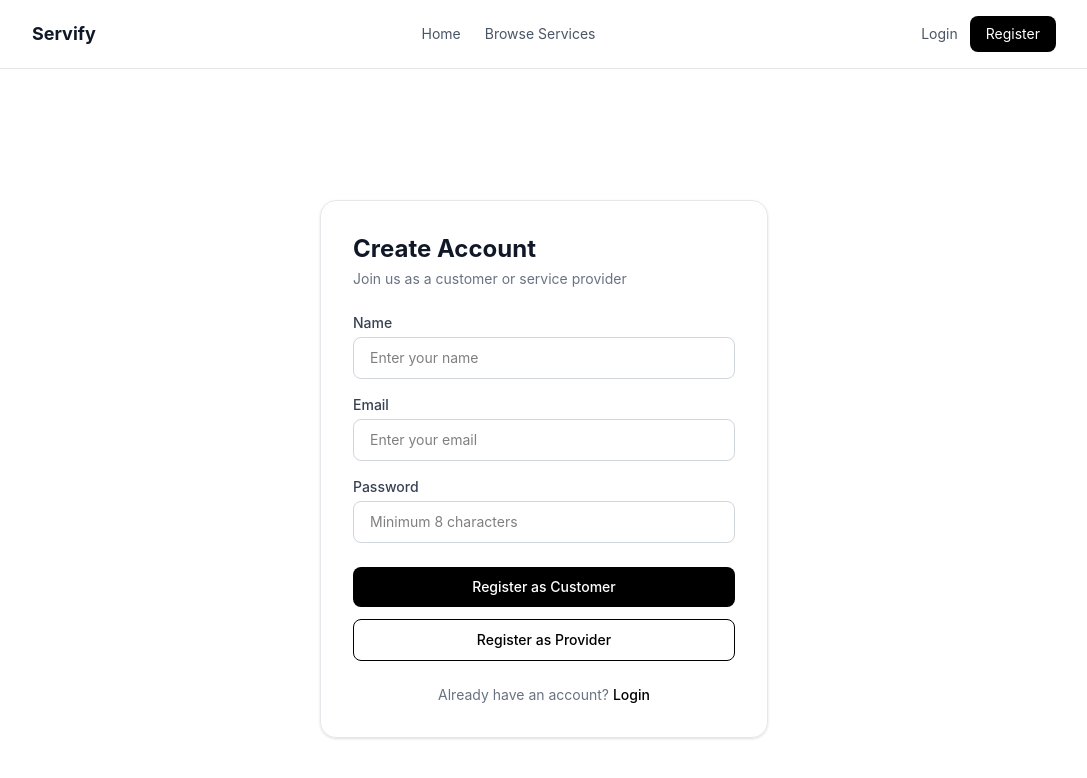
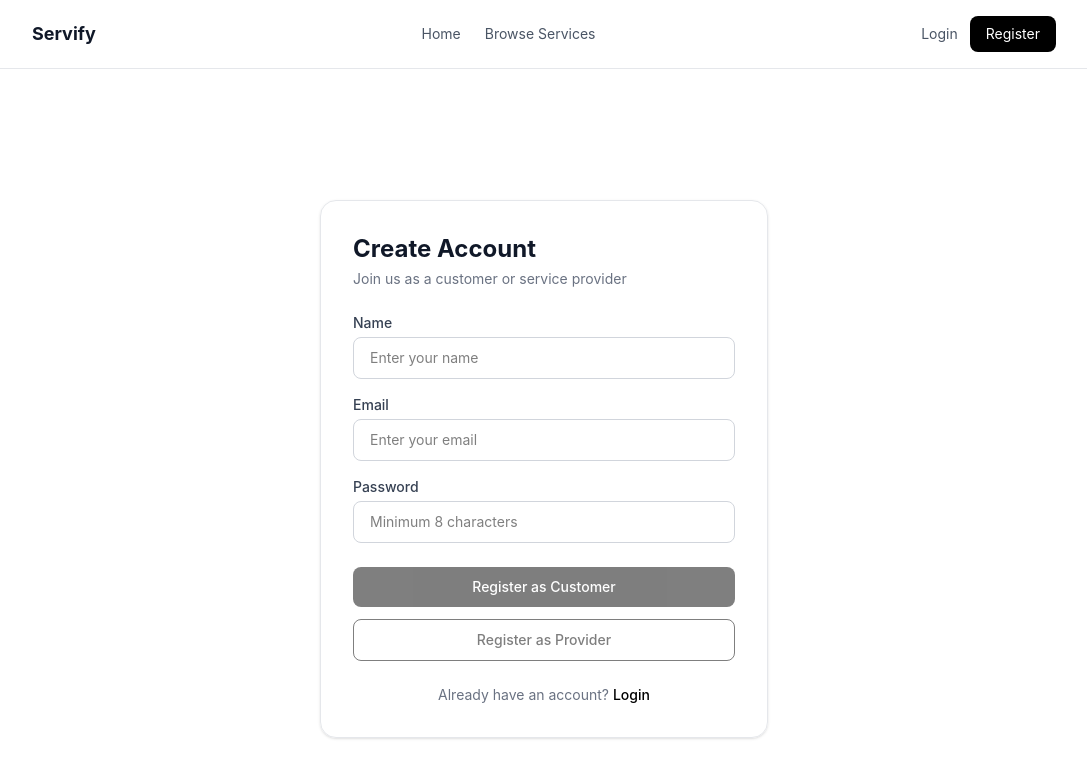
Before and after one commit to priyanshupandey12/local-service-frontend, a React (Vite) app: page /register in a window 1280 px wide. Shown: the top 778 px of the page, without its empty margins (96-1183 px from the left). Built offline with nearby package versions, Linux system fonts and the light colour scheme; no server answers.

Commit message:
refactor registration loading state management and button behavior

```diff
--- a/src/pages/public/registerPage.jsx
+++ b/src/pages/public/registerPage.jsx
@@ -15,7 +15,7 @@ const Register = () => {
   });
     const isFormValid = formData.name.trim() && formData.email.trim() && formData.password.trim().length >= 8;
   const [error, setError] = useState("");
-  const [loading, setLoading] = useState(false);
+  const [loading, setLoading] = useState("");
 
   const handleChange = (e) => {
     setFormData({ ...formData, [e.target.name]: e.target.value });
@@ -23,15 +23,14 @@ const Register = () => {
 
   const handleSubmit = async (role) => {
     setError("");
-    setLoading(true);
+    setLoading(role);
 try {
     const response = await register({ ...formData, role });
     setAuth(response.userId, response.role);
-
     if (role === "provider") {
       navigate("/provider/complete-profile");
     } else {
-        navigate("/");
+      navigate("/providers");
     }
   } catch (err) {
     if (err.response?.status === 429) {
@@ -40,7 +39,7 @@ const Register = () => {
       setError(err.response?.data?.message || "Something went wrong");
     }
   } finally {
-      setLoading(false);
+    setLoading("");
   }
   };
 
@@ -98,18 +97,18 @@ const Register = () => {
         <div className="space-y-3">
          <button
              onClick={() => handleSubmit("customer")}
-             disabled={loading || !isFormValid}
-            className="w-full bg-black text-white py-2.5 rounded-lg text-sm font-medium hover:bg-gray-900 transition  disabled:cursor-not-allowed"
+               disabled={loading !== "" || !isFormValid}
+              className="w-full bg-black text-white py-2.5 rounded-lg text-sm font-medium hover:bg-gray-900 transition disabled:opacity-50 disabled:cursor-not-allowed"
                      >
-            {loading ? "Please wait..." : "Register as Customer"}
+                   {loading === "customer" ? "Please wait..." : "Register as Customer"}
                       </button>
 
                     <button
                      onClick={() => handleSubmit("provider")}
-             disabled={loading || !isFormValid}
-            className="w-full border border-black text-black py-2.5 rounded-lg text-sm font-medium hover:bg-gray-50 transition  disabled:cursor-not-allowed"
+                     disabled={loading !== "" || !isFormValid}
+                        className="w-full border border-black text-black py-2.5 rounded-lg text-sm font-medium hover:bg-gray-50 transition disabled:opacity-50 disabled:cursor-not-allowed"
                            >
-            {loading ? "Please wait..." : "Register as Provider"}
+                       {loading === "provider" ? "Please wait..." : "Register as Provider"}
                           </button>
         </div>
 
```
Lines whose indentation alone changed are shown as unchanged.
